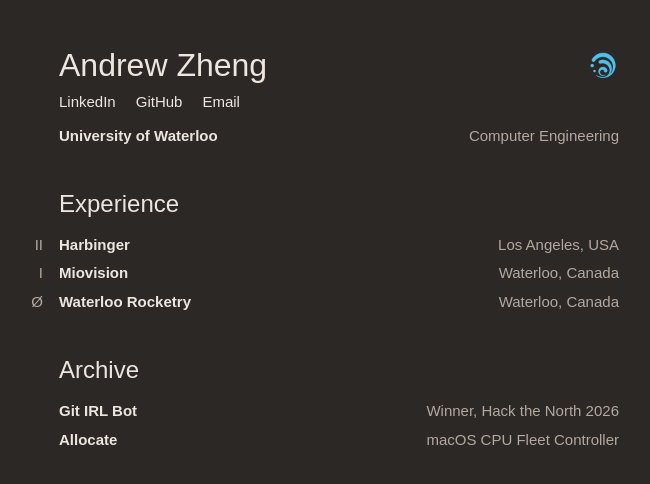
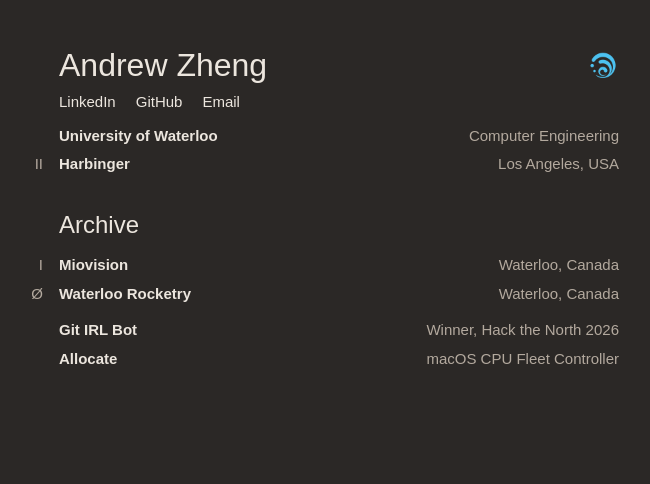
Before and after one commit to awzheng/me, a Next.js app: page / in a window 1280 px wide. Shown: the top 484 px of the page, without its empty margins (301-951 px from the left). Built offline with nearby package versions, Linux system fonts and the light colour scheme; a web font is replaced by a local one.

Commit message:
change spacing layout

```diff
--- a/app/globals.css
+++ b/app/globals.css
@@ -89,7 +89,7 @@
 
 /* Sections */
 section {
-  margin-top: 2.5rem;
+  margin-top: 2rem;
 }
 h2 {
   font-family: "Hanyi WenHei", Arial, sans-serif;
@@ -107,6 +107,8 @@
   padding: 0.1875rem 0;
 }
 .row.work { grid-template-columns: 1.25rem 1fr auto; column-gap: 0.5rem; }
+/* Gap between the last work row (Rocketry) and the first project (Git IRL Bot) */
+.row.work + .row:not(.work) { margin-top: 0.5rem; }
 .row .num { color: var(--muted); }
 .row .title { font-weight: 700; }
 .row .meta { color: var(--muted); text-align: right; }
--- a/app/page.tsx
+++ b/app/page.tsx
@@ -7,12 +7,13 @@
   { label: "Email", href: "mailto:andrew.zheng1@uwaterloo.ca" },
 ];
 
-const numerals = ["Ø", "I", "II", "III", "IV", "V", "VI"];
+type Work = { numeral: string; title: string; location: string; href: string };
 
-const work = [
-  { title: "Harbinger", location: "Los Angeles, USA", href: "https://harbingermotors.com/" },
-  { title: "Miovision", location: "Waterloo, Canada", href: "https://miovision.com/" },
-  { title: "Waterloo Rocketry", location: "Waterloo, Canada", href: "https://www.waterloorocketry.com/" },
+const current: Work = { numeral: "II", title: "Harbinger", location: "Los Angeles, USA", href: "https://harbingermotors.com/" };
+
+const pastWork: Work[] = [
+  { numeral: "I", title: "Miovision", location: "Waterloo, Canada", href: "https://miovision.com/" },
+  { numeral: "Ø", title: "Waterloo Rocketry", location: "Waterloo, Canada", href: "https://www.waterloorocketry.com/" },
   // { title: "Founder", location: "Toronto, Canada · 2024", href: "https://www.decadirect.org/articles/congratulations-to-the-2024-deca-icdc-competitive-event-champions" },
 ];
 
@@ -22,6 +23,18 @@
 ];
 // Fill in: thumbnail (public/images/vlogs/*), title, date, url.
 const vlogs: { title: string; date: string; href: string; image: string }[] = [];
+
+function WorkRow({ w }: { w: Work }) {
+  return (
+    <div className="row work">
+      <span className="num" aria-hidden="true">{w.numeral}</span>
+      <a className="title" href={w.href} target="_blank" rel="noopener noreferrer">
+        {w.title}
+      </a>
+      <span className="meta">{w.location}</span>
+    </div>
+  );
+}
 
 export default function Home() {
   return (
@@ -44,23 +57,14 @@
           </a>
           <span className="meta">Computer Engineering</span>
         </div>
+        <WorkRow w={current} />
       </header>
 
       <section>
-        <h2>Experience</h2>
-        {work.map((w, i) => (
-          <div className="row work" key={w.title}>
-            <span className="num" aria-hidden="true">{numerals[work.length - 1 - i]}</span>
-            <a className="title" href={w.href} target="_blank" rel="noopener noreferrer">
-              {w.title}
-            </a>
-            <span className="meta">{w.location}</span>
-          </div>
+        <h2>Archive</h2>
+        {pastWork.map((w) => (
+          <WorkRow key={w.title} w={w} />
         ))}
-      </section>
-
-      <section>
-        <h2>Archive</h2>
         {projects.map((p) => (
           <div className="row" key={p.title}>
             <a className="title" href={p.href} target="_blank" rel="noopener noreferrer">
```
